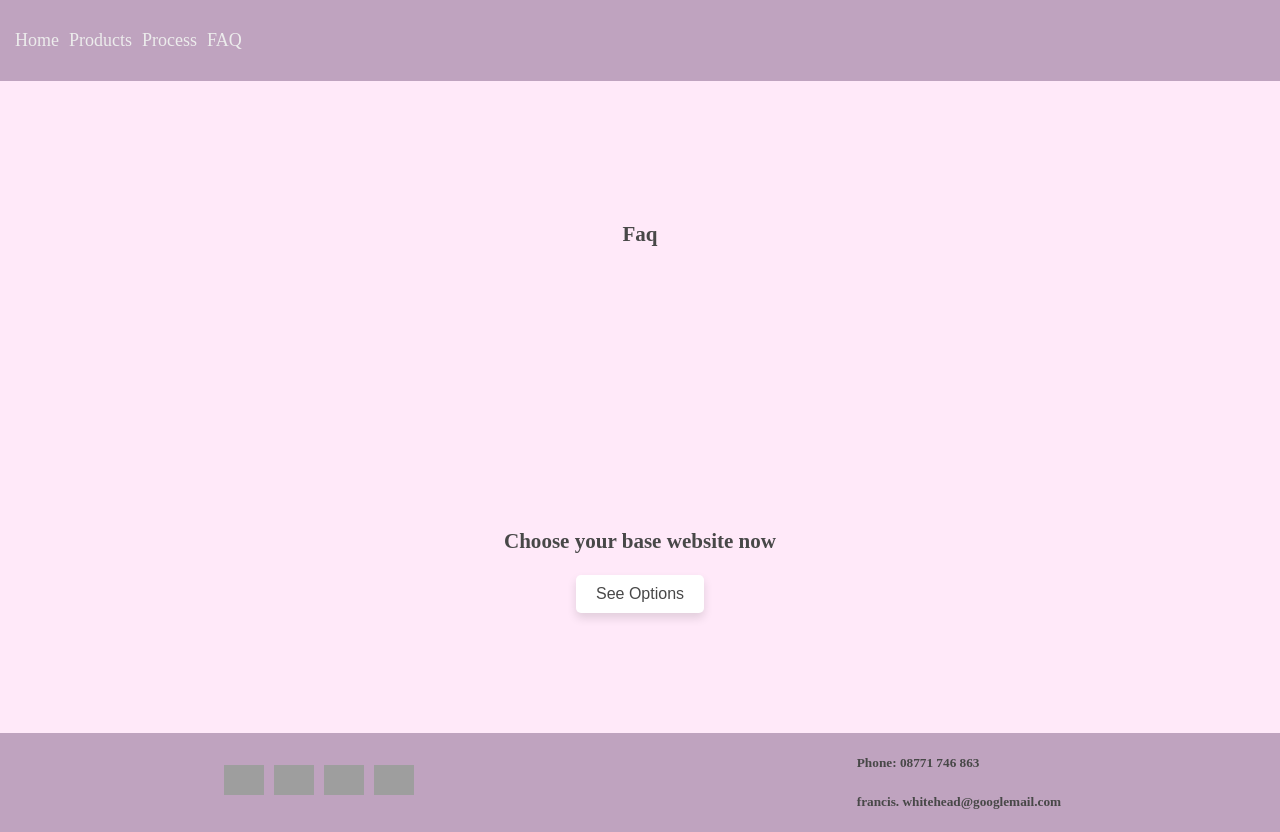
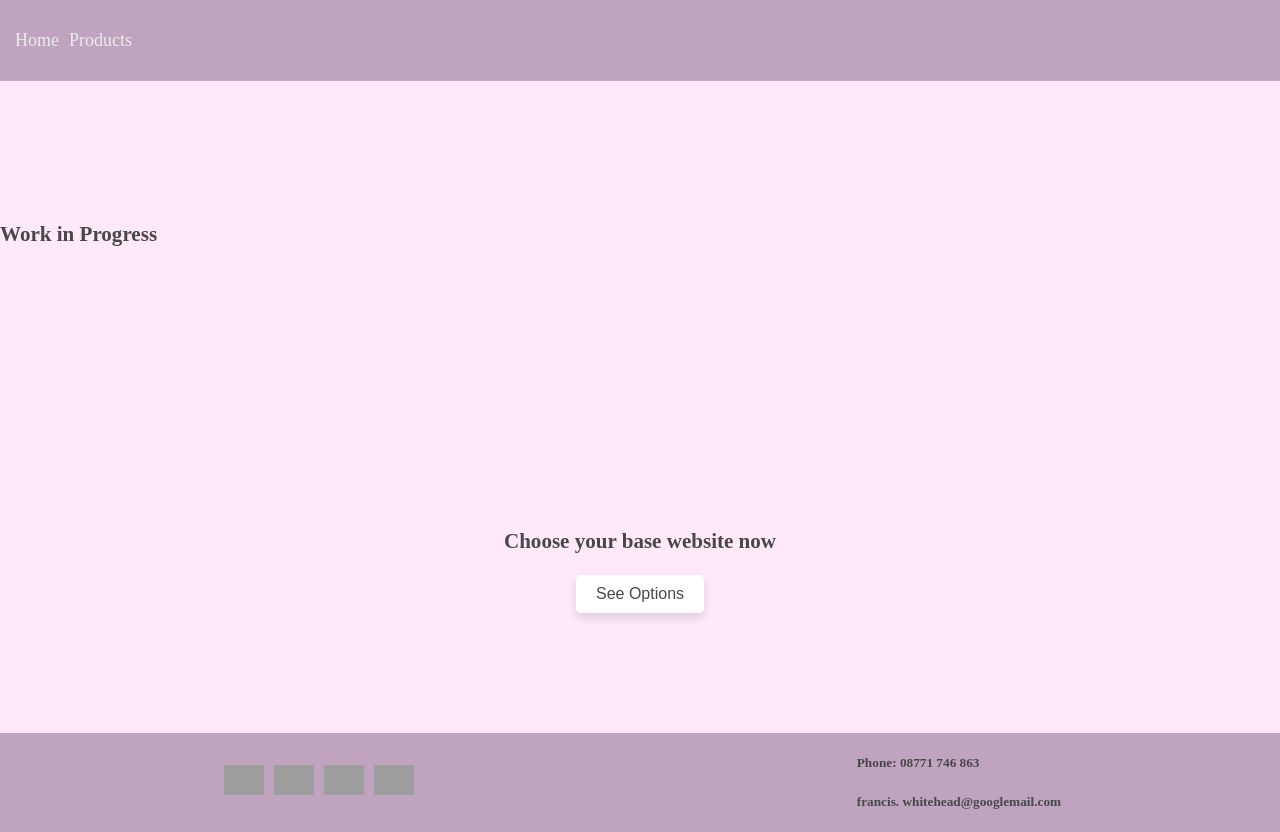
Before and after one commit to ffraniel/portfolio2019, a Next.js app: page /faq in a window 1280 px wide. Built offline with nearby package versions, Linux system fonts and the light colour scheme; grey boxes are pictures that could not be loaded; a web font is replaced by a local one.

Commit message:
closed off non-important segments

```diff
--- a/components/Header.js
+++ b/components/Header.js
@@ -24,12 +24,12 @@ const Header = () => {
         <Link href={"/products"} as={"/products"}>
           <a onClick={()=>{toggleMenu()}}>Products</a>
         </Link>
-        <Link href={"/process"} as={"/process"}>
+        {/* <Link href={"/process"} as={"/process"}>
           <a onClick={()=>{toggleMenu()}}>Process</a>
         </Link>
         <Link href={"/faq"} as={"/faq"}>
           <a onClick={()=>{toggleMenu()}}>FAQ</a>
-        </Link>
+        </Link> */}
         <a onClick={()=>{toggleMenu()}} className="close-mob-nav">x</a>
       </section>
     </nav>
--- a/pages/faq.js
+++ b/pages/faq.js
@@ -5,7 +5,8 @@ function Faq () {
   return (
     <Layout>
       <section className="faq">
-        <h1>Faq</h1>
+        {/* <h1>Faq</h1> */}
+        <h3>Work in Progress</h3>
       </section>
       <CTA />
       <style jsx>{`
--- a/pages/process.js
+++ b/pages/process.js
@@ -6,8 +6,9 @@ function Process() {
   return (
     <Layout>
       <main className="process">
-        <HowItWorks />
-        <WhyThisProcess />
+        {/* <HowItWorks />
+        <WhyThisProcess /> */}
+        <h3>Work in Progress</h3>
       </main>
       <style jsx>{``}</style>
     </Layout>
```
